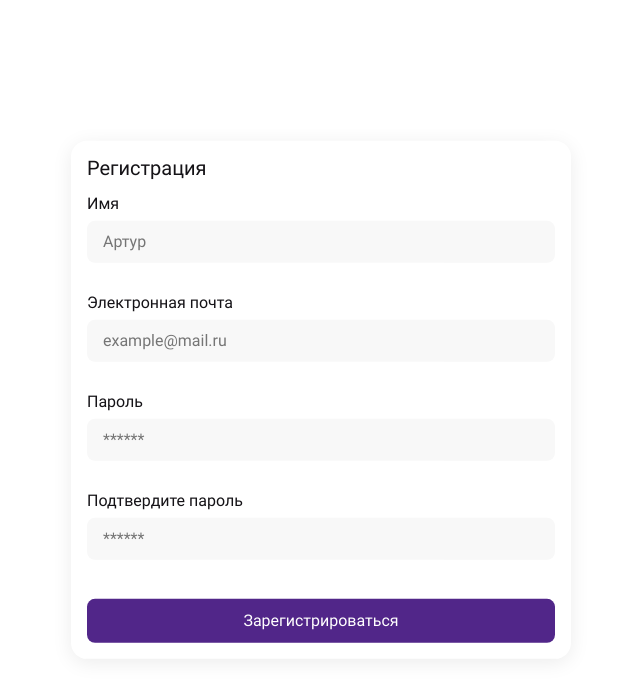
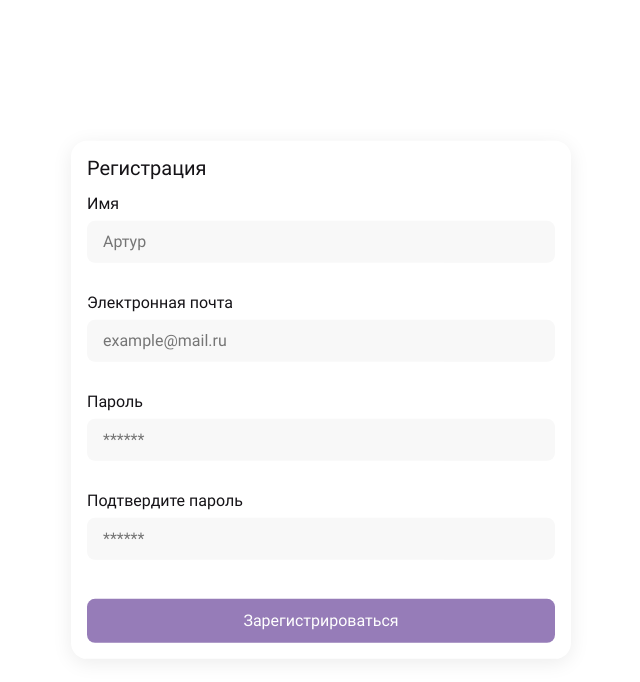
Before and after one commit to elrouss/antipoff-group-test-assignment, a React (Create React App) app: page /sign-up in a window 1280 px wide. Shown: the top 682 px of the page, without its empty margins (319-959 px from the left). Built offline with nearby package versions, Linux system fonts and the light colour scheme.

Commit message:
feat: validate register form

```diff
--- a/src/components/entry/entry.jsx
+++ b/src/components/entry/entry.jsx
@@ -1,13 +1,24 @@
 import PropTypes from 'prop-types';
 import styles from './entry.module.scss';
 
-function Entry({ children, heading, buttonText, onSubmit }) {
+function Entry({
+  children,
+  heading,
+  buttonText,
+  isValid,
+  isLoading,
+  onSubmit,
+}) {
   return (
     <div className={styles.wrapper}>
       <h2 className={styles.heading}>{heading}</h2>
       <form noValidate onSubmit={onSubmit}>
         <div className={styles.inputs}>{children}</div>
-        <button className={styles.button} type="submit">
+        <button
+          className={styles.button}
+          type="submit"
+          disabled={!isValid || isLoading}
+        >
           {buttonText}
         </button>
       </form>
@@ -19,6 +30,8 @@ Entry.propTypes = {
   children: PropTypes.node.isRequired,
   heading: PropTypes.string.isRequired,
   buttonText: PropTypes.string.isRequired,
+  isValid: PropTypes.bool.isRequired,
+  isLoading: PropTypes.bool.isRequired,
   onSubmit: PropTypes.func.isRequired,
 };
 
--- a/src/components/entry/entry.module.scss
+++ b/src/components/entry/entry.module.scss
@@ -38,4 +38,11 @@
 
   background-color: $color-accent-first-tint;
   border-radius: 8px;
+
+  transition: opacity 0.3s ease;
+
+  &:disabled {
+    opacity: 60%;
+    cursor: default;
+  }
 }
--- a/src/components/entry/sign-up/sign-up.jsx
+++ b/src/components/entry/sign-up/sign-up.jsx
@@ -1,16 +1,41 @@
+import useFormWithValidation from '../../../hooks/useFormWithValidation';
 import Entry from '../entry';
 import Input from '../../ui/input/input';
 
 function SignUp() {
+  const { values, errors, isValid, handleChange } = useFormWithValidation();
+
+  const handleSubmit = (evt) => {
+    evt.preventDefault();
+  };
+
   return (
-    <Entry heading="Регистрация" buttonText="Зарегистрироваться">
-      <Input label="Имя" htmlType="text" name="name" placeholder="Артур" />
+    <Entry
+      heading="Регистрация"
+      buttonText="Зарегистрироваться"
+      isValid={isValid}
+      onSubmit={handleSubmit}
+    >
+      <Input
+        label="Имя"
+        htmlType="text"
+        name="name"
+        placeholder="Артур"
+        minLength="2"
+        maxLength="50"
+        value={values?.name || ''}
+        error={errors?.name}
+        onChange={handleChange}
+      />
       <Input
         label="Электронная почта"
         htmlType="email"
         name="email"
         placeholder="example@mail.ru"
         autoComplete="on"
+        value={values?.email || ''}
+        error={errors?.email}
+        onChange={handleChange}
       />
       <Input
         label="Пароль"
@@ -19,14 +44,20 @@ function SignUp() {
         placeholder="******"
         autoComplete="on"
         hasIconHiding
+        value={values?.password || ''}
+        error={errors?.password}
+        onChange={handleChange}
       />
       <Input
         label="Подтвердите пароль"
         htmlType="password"
-        name="password-confirmation"
+        name="passwordConfirmation"
         placeholder="******"
         autoComplete="on"
         hasIconHiding
+        value={values?.passwordConfirmation || ''}
+        error={errors?.passwordConfirmation}
+        onChange={handleChange}
       />
     </Entry>
   );
--- a/src/components/ui/input/input.jsx
+++ b/src/components/ui/input/input.jsx
@@ -6,12 +6,17 @@ function Input({
   htmlType,
   name,
   placeholder,
+  minLength,
+  maxLength,
   autoComplete = 'off',
   disabled = false,
   hasIconHiding = false,
+  required = true,
   value,
+  error,
   onChange,
 }) {
+
   return (
     <div className={styles.wrapper}>
       <label htmlFor={name}>{label}</label>
@@ -21,13 +26,16 @@ function Input({
         name={name}
         type={htmlType}
         placeholder={placeholder}
+        minLength={minLength}
+        maxLength={maxLength}
         autoComplete={autoComplete}
         disabled={disabled}
+        required={required}
         value={value}
         onChange={onChange}
       />
       {/* {hasIconHiding && <button className={styles.eye} type="button" />} */}
-      {/* <span className={styles.error}>Ошибка</span> */}
+      {error && <span className={styles.error}>Ошибка</span>}
     </div>
   );
 }
@@ -37,19 +45,27 @@ Input.propTypes = {
   htmlType: PropTypes.string.isRequired,
   name: PropTypes.string.isRequired,
   placeholder: PropTypes.string,
+  minLength: PropTypes.string,
+  maxLength: PropTypes.string,
   autoComplete: PropTypes.oneOf(['on', 'off']),
   disabled: PropTypes.bool,
+  required: PropTypes.bool,
   hasIconHiding: PropTypes.bool,
   value: PropTypes.string.isRequired,
+  error: PropTypes.string,
   onChange: PropTypes.func.isRequired,
 };
 
 Input.defaultProps = {
   label: undefined,
   placeholder: undefined,
+  minLength: undefined,
+  maxLength: undefined,
   autoComplete: 'off',
   disabled: false,
+  required: true,
   hasIconHiding: false,
+  error: undefined,
 };
 
 export default Input;
--- /dev/null
+++ b/src/hooks/useFormWithValidation.jsx
@@ -0,0 +1,35 @@
+import { useState, useEffect, useCallback } from 'react';
+import { REGEX_FIRST_NAME, REGEX_EMAIL, REGEX_PASSWORD } from '../utils/regex';
+
+export default function useFormWithValidation() {
+  const [values, setValues] = useState({});
+  const [errors, setErrors] = useState({});
+  const [isValid, setIsValid] = useState(false);
+
+  const handleChange = ({ target }) => {
+    const { name, value } = target;
+
+    setValues({ ...values, [name]: value });
+    setErrors({ ...errors, [name]: target.validationMessage });
+    setIsValid(target.closest('form').checkValidity());
+  };
+
+  const resetForm = useCallback(
+    (newValues = {}, newErrors = {}, newIsValid = false) => {
+      setValues(newValues);
+      setErrors(newErrors);
+      setIsValid(newIsValid);
+    },
+    [setValues, setErrors, setIsValid]
+  );
+
+  return {
+    values,
+    errors,
+    isValid,
+    setValues,
+    handleChange,
+    setIsValid,
+    resetForm,
+  };
+}
--- /dev/null
+++ b/src/utils/regex.jsx
@@ -0,0 +1,4 @@
+export const REGEX_FIRST_NAME = /^(?![-\s])[\p{L}\s-]{2,50}$/u;
+export const REGEX_EMAIL =
+  /^(([^<>()[\]\\.,;:\s@"]+(\.[^<>()[\]\\.,;:\s@"]+)*)|.(".+"))@((\[[0-9]{1,3}\.[0-9]{1,3}\.[0-9]{1,3}\.[0-9]{1,3}\])|(([a-zA-Z\-0-9]+\.)+[a-zA-Z]{2,}))$/;
+export const REGEX_PASSWORD = /.{2,24}/;
```
Also changed, not shown: 1 other file (tests, documents, lock files or other folders).
